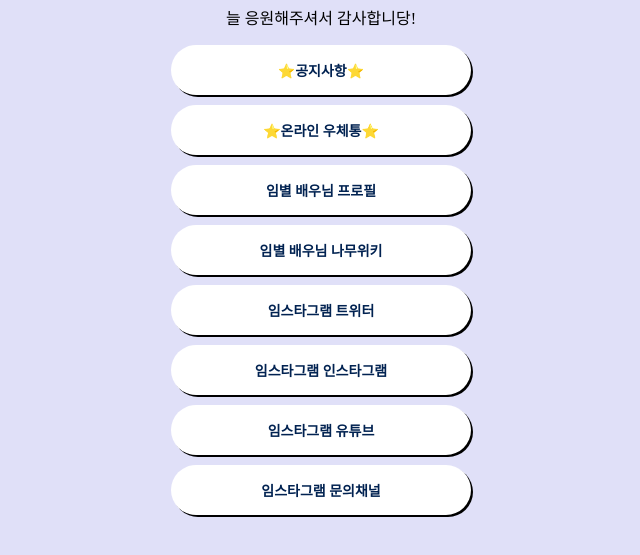
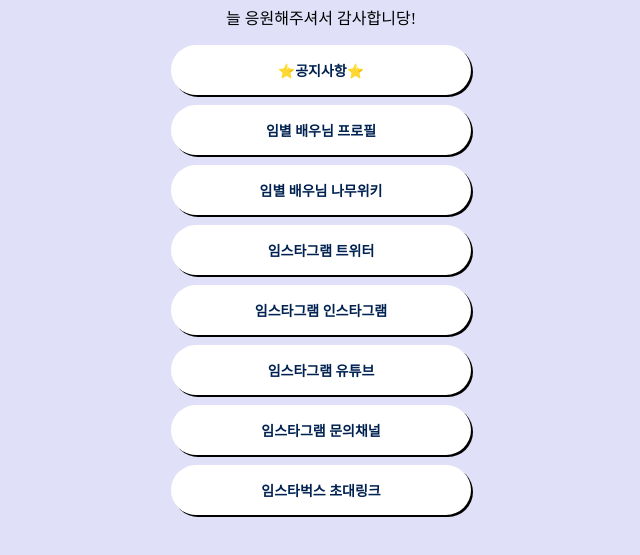
Before and after one commit to Limstargram/Limstargram.github.io, a plain HTML site: page index.html in a window 1280 px wide. Shown: the part 217-772 px from the top of the page, without its empty margins (319-959 px from the left). Drawn offline with Linux system fonts and the light colour scheme; a web font is replaced by a local one.

Commit message:
Update index.html

```diff
--- a/index.html
+++ b/index.html
@@ -88,13 +88,13 @@
             <h1 class="main">임별 배우님 공식 팬계정 '임스타그램'💫</h1>
             <p class="sub_type_one">늘 응원해주셔서 감사합니당!</p>
             <a target="_blank" href="https://drive.google.com/file/d/1QU2CIaWHZzzulnsmDu65Ee5EN7klf-j3/view?usp=sharing">⭐공지사항⭐</a>
-            <a target="_blank" href="https://drive.google.com/file/d/1ocks0PTyZOxW9gWjp077PC8RxYU22CCz/view?usp=drive_link">⭐온라인 우체통⭐</a>
             <a target="_blank" href=https://search.naver.com/search.naver?where=nexearch&sm=top_hty&fbm=0&ie=utf8&query=%EC%9E%84%EB%B3%84">임별 배우님 프로필</a>
             <a target="_blank" href="https://namu.wiki/w/%EC%9E%84%EB%B3%84">임별 배우님 나무위키</a>
             <a target="_blank" href="https://twitter.com/limstargram">임스타그램 트위터</a>
             <a target="_blank" href="https://instagram.com/limstargram__?igshid=OGQ5ZDc2ODk2ZA==">임스타그램 인스타그램</a>
             <a target="_blank" href="https://youtube.com/@limstargram__?si=Q-Uo7ERyyni89mK2">임스타그램 유튜브</a>
             <a target="_blank" href="http://pf.kakao.com/_BGaiG">임스타그램 문의채널</a>
+            <a target="_blank" href="https://discord.com/invite/PFW2rZ58">임스타벅스 초대링크</a>
         </div>
     </body>
 </html>
```
